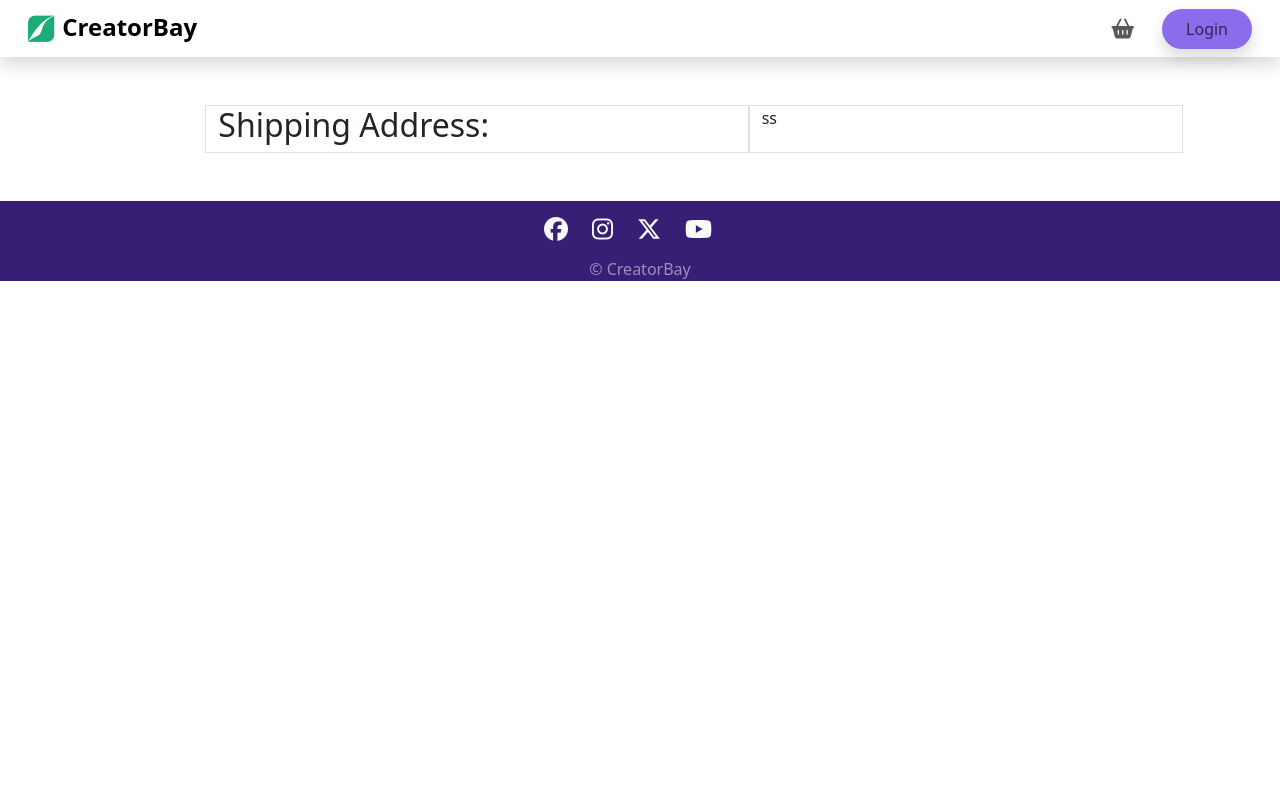
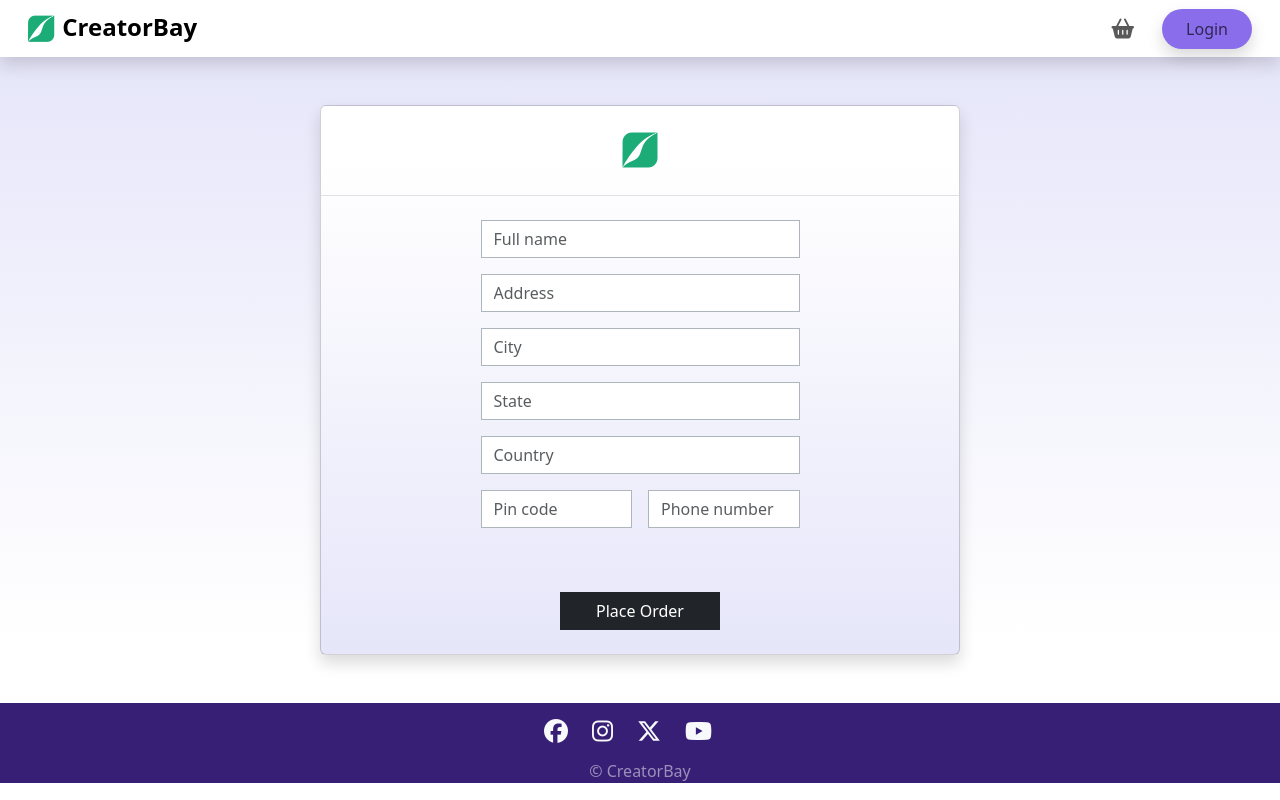
Before and after one commit to itsN4H33M/creator-bay, a React (Create React App) app: page /checkout in a window 1280 px wide. Built offline with nearby package versions, Linux system fonts and the light colour scheme.

Commit message:
chckout page design

```diff
--- a/src/Pages/User/Cart.jsx
+++ b/src/Pages/User/Cart.jsx
@@ -17,6 +17,10 @@ function Cart() {
   const items = useSelector((state) => state.cart)
   const dispatch = useDispatch()
 
+  const total = items?.reduce((accumulator, item) => {
+    return accumulator + (item.productDetails.price * item.counter);
+  }, 0)
+
   useEffect(() => {
     console.log(items);
   }, [])
@@ -27,7 +31,7 @@ function Cart() {
         {
           items.length > 0 ?
             <Container>
-              <TableContainer className='bg-light my-5' component={Paper}>
+              <TableContainer className='bg-light my-5' component={Paper} style={{ background: 'linear-gradient(180deg, rgba(255,255,255,1) 10%, rgba(230,230,250,1) 100%)' }}>
                 <Table sx={{ minWidth: 650 }} aria-label="simple table">
                   <TableHead>
                     <TableRow>
@@ -50,9 +54,7 @@ function Cart() {
                           </TableCell>
                           <TableCell align="right">
                             <div className='d-flex justify-content-center border rounded float-end'>
-                              <button className='btn fs-5'>-</button>
                               <input style={{ maxWidth: '3rem' }} className='form-control text-center border border-0 fs-5' type="text" value={product.counter} readOnly />
-                              <button className='btn fs-5'>+</button>
                             </div>
                           </TableCell>
                           <TableCell align="right">
@@ -64,13 +66,17 @@ function Cart() {
                         </TableRow>
                       ))
                     }
-
+                    <TableRow>
+                      <TableCell></TableCell>
+                      <TableCell className='fw-bolder fs-6' align='right'>Total</TableCell>
+                      <TableCell className='fw-bolder fs-6' align='right'>${total}.00</TableCell>
+                    </TableRow>
                   </TableBody>
                 </Table>
               </TableContainer>
               <div className='d-flex justify-content-between'>
-                <Link to={'/products'} className='btn btn-primary'>Back to shopping</Link>
-                <Link to={'/checkout'} className='btn btn-primary'>Checkout</Link>
+                <Link to={'/products'} className='btn btn-dark'>Back to shopping</Link>
+                <Link to={'/checkout'} className='btn btn-dark'>Checkout</Link>
               </div>
             </Container>
             :
--- a/src/Pages/User/Checkout.jsx
+++ b/src/Pages/User/Checkout.jsx
@@ -1,20 +1,38 @@
 import React from 'react'
-import { Col, Row } from 'react-bootstrap'
+import { toast, ToastContainer } from 'react-toastify';
+import 'react-toastify/dist/ReactToastify.css';
+
 
 function Checkout() {
+
+  const handleOrder = () => {
+    toast.success("Order placed successfully")
+  }
+
   return (
     <>
-      <Row className='my-5'>
-        <Col lg={2}></Col>
-        <Col lg={5} className='border'>
-          <h2 className='mb-2'>Shipping Address:</h2>
-
-        </Col>
-        <Col lg={4} className='border'>
-          ss
-        </Col>
-        <Col lg={1}></Col>
-      </Row>
+      <div className='d-flex justify-content-center align-items-center' style={{ background: 'linear-gradient(0deg, rgba(255,255,255,1) 10%, rgba(230,230,250,1) 100%)' }}>
+        <div className='my-5 py-4 w-50 d-flex flex-column align-items-center card shadow' style={{ background: 'linear-gradient(180deg, rgba(255,255,255,1) 10%, rgba(230,230,250,1) 100%)' }}>
+          <div className='pb-4'>
+            <i className="fa-brands fa-square-pied-piper fs-1" style={{ color: '#1CAC78' }} ></i>
+          </div>
+          <div className='w-100 d-flex flex-column align-items-center pt-4 border-top'>
+            <input className='form-control mb-3 w-50 border border-dark-subtle rounded-0' type="text" placeholder='Full name' />
+            <input className='form-control mb-3 w-50 border border-dark-subtle rounded-0' type="text" placeholder='Address' />
+            <input className='form-control mb-3 w-50 border border-dark-subtle rounded-0' type="text" placeholder='City' />
+            <input className='form-control mb-3 w-50 border border-dark-subtle rounded-0' type="text" placeholder='State' />
+            <input className='form-control mb-3 w-50 border border-dark-subtle rounded-0' type="text" placeholder='Country' />
+            <div className='d-flex w-50'>
+              <input className='form-control mb-3 w-50 border border-dark-subtle rounded-0 me-3' type="text" placeholder='Pin code' />
+              <input className='form-control mb-3 w-50 border border-dark-subtle rounded-0' type="text" placeholder='Phone number' />
+            </div>
+            <button onClick={handleOrder} className='w-25 btn btn-dark mt-5 rounded-0'>Place Order</button>
+          </div>
+        </div>
+      </div>
+      <ToastContainer
+        position="top-right"
+        autoClose={2000} />
     </>
   )
 }
--- a/src/Pages/User/Products.jsx
+++ b/src/Pages/User/Products.jsx
@@ -2,6 +2,7 @@ import React, { useEffect, useState } from 'react'
 import { Card, Container } from 'react-bootstrap'
 import { Link } from 'react-router-dom'
 import { getProductsAPI } from '../../Services/allAPI'
+import './product.css'
 
 function Products() {
 
@@ -19,10 +20,11 @@ function Products() {
 
   return (
     <>
+      <div className='view' style={{ background: 'linear-gradient(180deg, rgba(255,255,255,1) 10%, rgba(230,230,250,1) 100%)' }}>
         {
           items.map((product) => (
-          <Container className='my-5 border-bottom pb-2' key={product._id}>
-            <Card style={{ width: '16rem' }} className='shadow rounded-0'>
+            <Container className='my-5 pb-2' key={product._id}>
+              <Card style={{ width: '16rem' }} className='myCard shadow rounded-0'>
                 <Link to={`/product/${product._id}`} className='text-decoration-none text-black'>
                   <img className='w-100' height={'300px'} src={product.images[0]} alt="" />
                   <div className='d-flex justify-content-between align-items-center px-2 pt-2'>
@@ -34,6 +36,7 @@ function Products() {
             </Container>
           ))
         }
+      </div>
 
     </>
   )
--- a/src/Pages/User/ViewProduct.jsx
+++ b/src/Pages/User/ViewProduct.jsx
@@ -7,6 +7,7 @@ import { addToCart } from '../../Redux/cartSlice';
 import { useNavigate } from 'react-router-dom'
 import { toast, ToastContainer } from 'react-toastify';
 import 'react-toastify/dist/ReactToastify.css';
+import './product.css'
 
 function ViewProduct() {
 
@@ -65,19 +66,19 @@ function ViewProduct() {
 
   return (
     <>
-      <Container className='border p-2 my-5'>
+      <Container className='p-2 my-5' style={{ background: 'linear-gradient(0deg, rgba(255,255,255,1) 10%, rgba(230,230,250,1) 100%)' }}>
         <Row>
           <Col lg={1}>
             {
               cartDetails.productDetails.images?.map((item, index) => (
-                <img key={index} onClick={() => setImage(item)} className='w-100' src={item} alt="" />
+                <img key={index} onClick={() => setImage(item)} className='iconimg border w-100' src={item} alt="" />
               ))
             }
           </Col>
           <Col lg={5}>
             <img className='w-100' src={image ? image : "https://imgproxy.fourthwall.com/P5f_gfZ7sUGgBQWZULGCflFHKfdd4Sx95f31v2A5aPg/w:900/sm:1/aHR0cHM6Ly9zdG9y/YWdlLmdvb2dsZWFw/aXMuY29tL2Nkbi5m/b3VydGh3YWxsLmNv/bS9vZmZlci9zaF81/YTEyZTQ2MC0xZTI3/LTQ2ODAtYjIwNi03/NzA3NDI0MjcwM2Ev/NGQxNGI1NzgtYjZk/OS00MzMxLWFkZGMt/MWZjOGZjZmQ3ZjZj/LnBuZw.webp"} alt="" />
           </Col>
-          <Col lg={6}>
+          <Col lg={6} className='d-flex flex-column '>
             <h2 className='fw-bolder'>{cartDetails.productDetails.name}</h2>
             <h5 className='my-4 fw-bolder'>${cartDetails.productDetails.price}.00</h5>
             <p>{cartDetails.productDetails.description}</p>
--- /dev/null
+++ b/src/Pages/User/product.css
@@ -0,0 +1,21 @@
+.view {
+  min-height: 75vh;
+}
+
+.myCard {
+  transition: 0.25s;
+}
+
+.myCard:hover {
+  background-color: #896deb;
+  transform: scale(1.05);
+}
+
+.iconimg {
+  transition: 0.25s;
+}
+
+.iconimg:hover {
+  margin-left: 5px;
+  cursor: pointer;
+}
```
Lines whose indentation alone changed are shown as unchanged.
